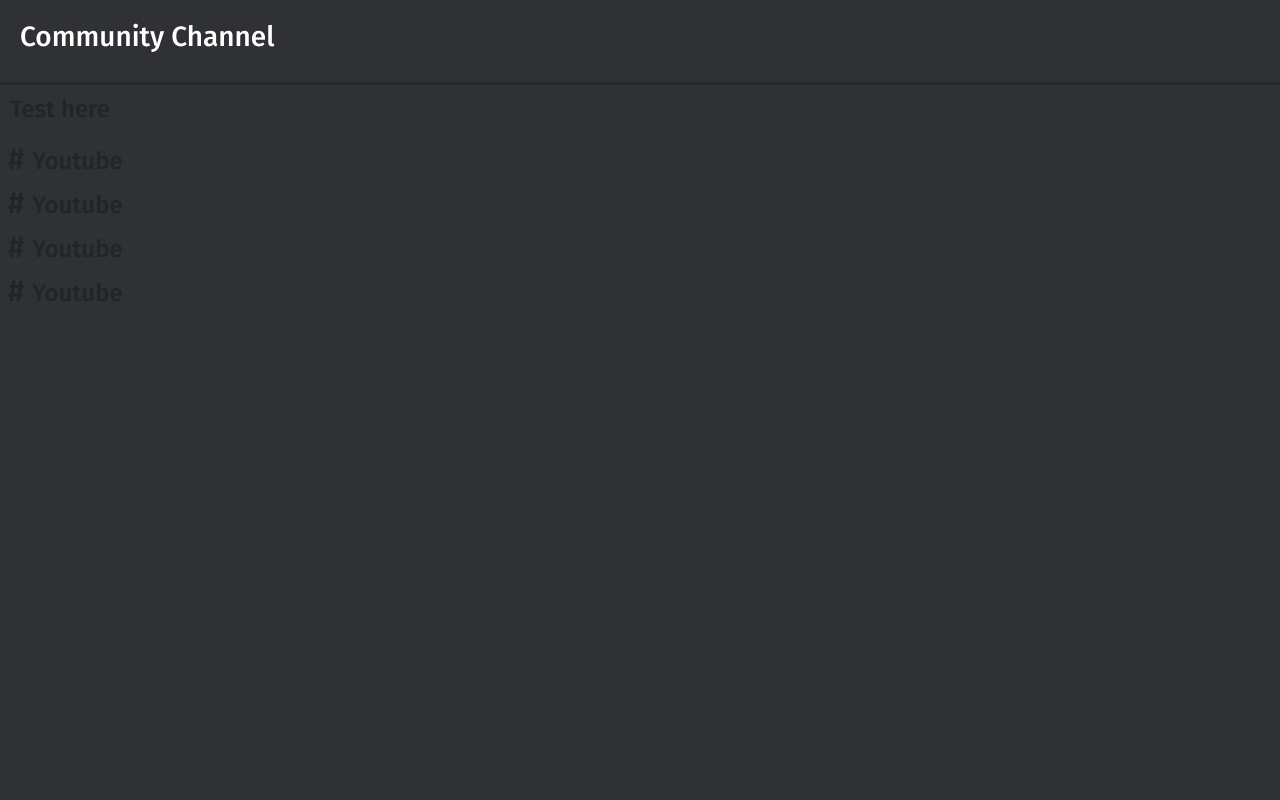
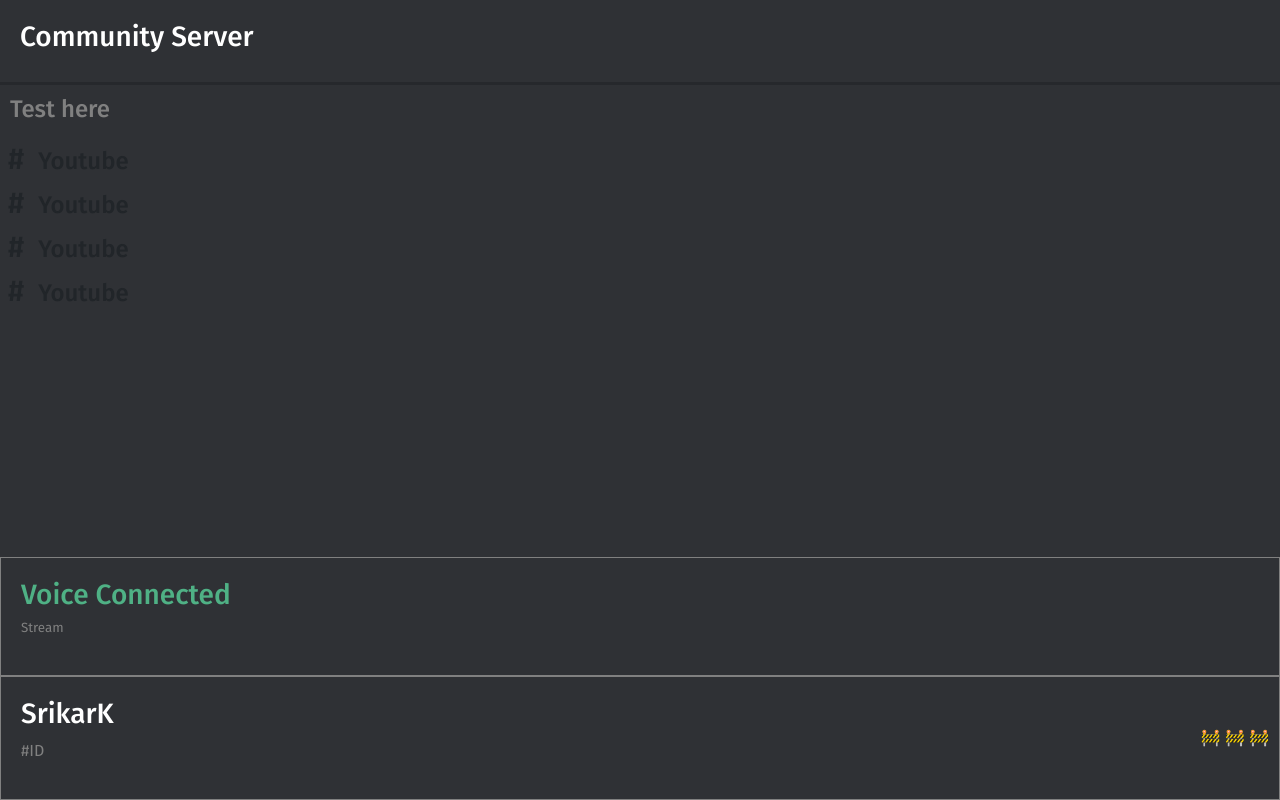
Before and after one commit to B0n-Echo/community_onchain, a React (Create React App) app: page /dashboard in a window 1280 px wide. Built offline with nearby package versions, Linux system fonts and the light colour scheme.

Commit message:
✨ Additional changes for sidebarChannels

```diff
--- a/src/core/Sidebar.css
+++ b/src/core/Sidebar.css
@@ -1,12 +1,12 @@
-.sidebar{
+.sidebar {
     display: flex;
     flex-direction: column;
     flex: 0.25;
     height: 100vh;
-    background-color:#2f3135;
+    background-color: #2f3135;
   }
 
-.sidebar__top{
+  .sidebar__top {
     display: flex;
     justify-content: space-between;
     align-items: center;
@@ -20,10 +20,65 @@
     flex: 1;
   }
 
+  /* .sidebar__addChannel {
+    cursor: pointer;
+  }
+
+  .sidebar__addChannel:hover {
+    color: white;
+  }
+   */
   .sidebar__channelsHeader {
     display: flex;
     justify-content: space-between;
     align-items: center;
     padding: 10px;
-    background-color: #2f3135;columns: gray;
+    background-color: #2f3135;
+    color: gray;
   }
+
+  .sidebar__header {
+    display: flex;
+    align-items: center;
+  }
+
+  .sidebar__voice,
+  .sidebar__profile {
+    display: flex;
+    justify-content: space-between;
+    align-items: center;
+    color: gray;
+    background-color: #2f3135;
+    padding: 10px;
+    border: 1px solid gray;
+  }
+
+  .sidebar__voiceInfo {
+    flex: 1;
+    padding: 10px;
+  }
+
+  .sidebar__voiceIcon {
+    color: #4fb185;
+  }
+
+  .sidebar__voiceInfo > h3 {
+    color: #4fb185;
+  }
+
+  .sidebar__voiceInfo > p {
+    font-size: smaller;
+  }
+
+  .sidebar__profileInfo {
+    flex: 1;
+    padding: 10px;
+  }
+
+  .sidebar__profileInfo > h3 {
+    color: white;
+  }
+
+  .sidebar__profileIcons > .MuiSvgIcon-root {
+    padding: 10px;
+  }
--- a/src/core/Sidebar.js
+++ b/src/core/Sidebar.js
@@ -6,7 +6,7 @@ function Sidebar() {
   return (
     <div className="sidebar">
     <div className="sidebar__top">
-        <h3>Community Channel</h3>
+      <h3>Community Server</h3>
     </div>
 
     <div className="sidebar__channels">
@@ -14,6 +14,7 @@ function Sidebar() {
         <div className="sidebar__header">
         <h4>Test here</h4>
         </div>
+
                    </div>
         <div className="sidebar__channelsList">
              <SidebarChannel />
@@ -22,6 +23,30 @@ function Sidebar() {
               <SidebarChannel />
         </div>
     </div>
+
+    <div className="sidebar__voice">
+      <div className="sidebar__voiceInfo">
+        <h3>Voice Connected</h3>
+        <p>Stream</p>
+      </div>
+
+      <div className="sidebar__voiceIcons">
+      </div>
+    </div>
+
+    <div className="sidebar__profile">
+      {/* <Avatar /> */}
+      <div className="sidebar__profileInfo">
+        <h3>SrikarK</h3>
+        <p>#ID</p>
+      </div>
+
+      <div className="sidebar__profileIcons">
+      🚧
+      🚧
+      🚧
+      </div>
+    </div>
   </div>
   );
 }
--- a/src/core/SidebarChannel.js
+++ b/src/core/SidebarChannel.js
@@ -1,10 +1,10 @@
 import React from 'react'
 import "./SidebarChannel.css"
-function SidebarChannel({ id, channel }) {
+function SidebarChannel({ id, channelName  }) {
   return (
     <div className="sidebarChannel">
       <h4>
-        <span className="sidebarChannel_hash">#</span>Youtube
+        <span className="sidebarChannel_hash">#</span> Youtube
       </h4>
     </div>
   );
```
Lines whose indentation alone changed are shown as unchanged.
